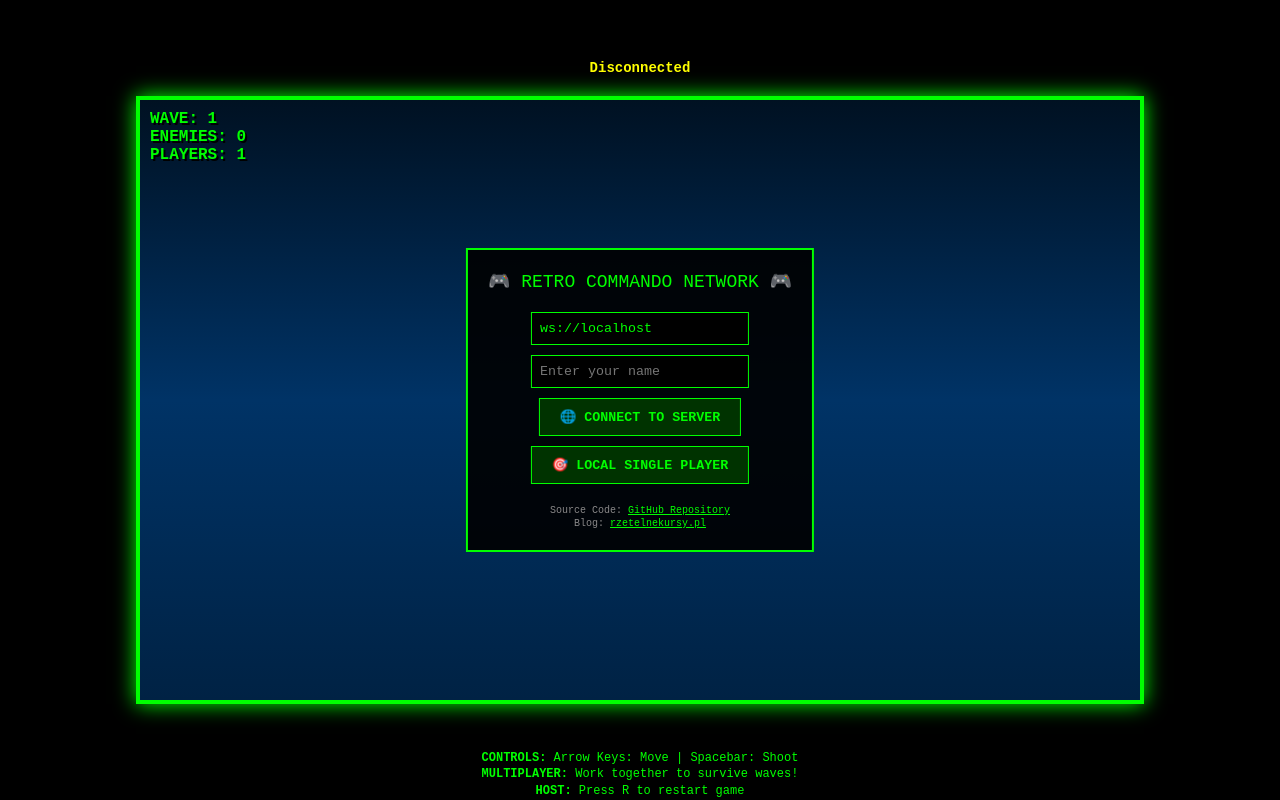
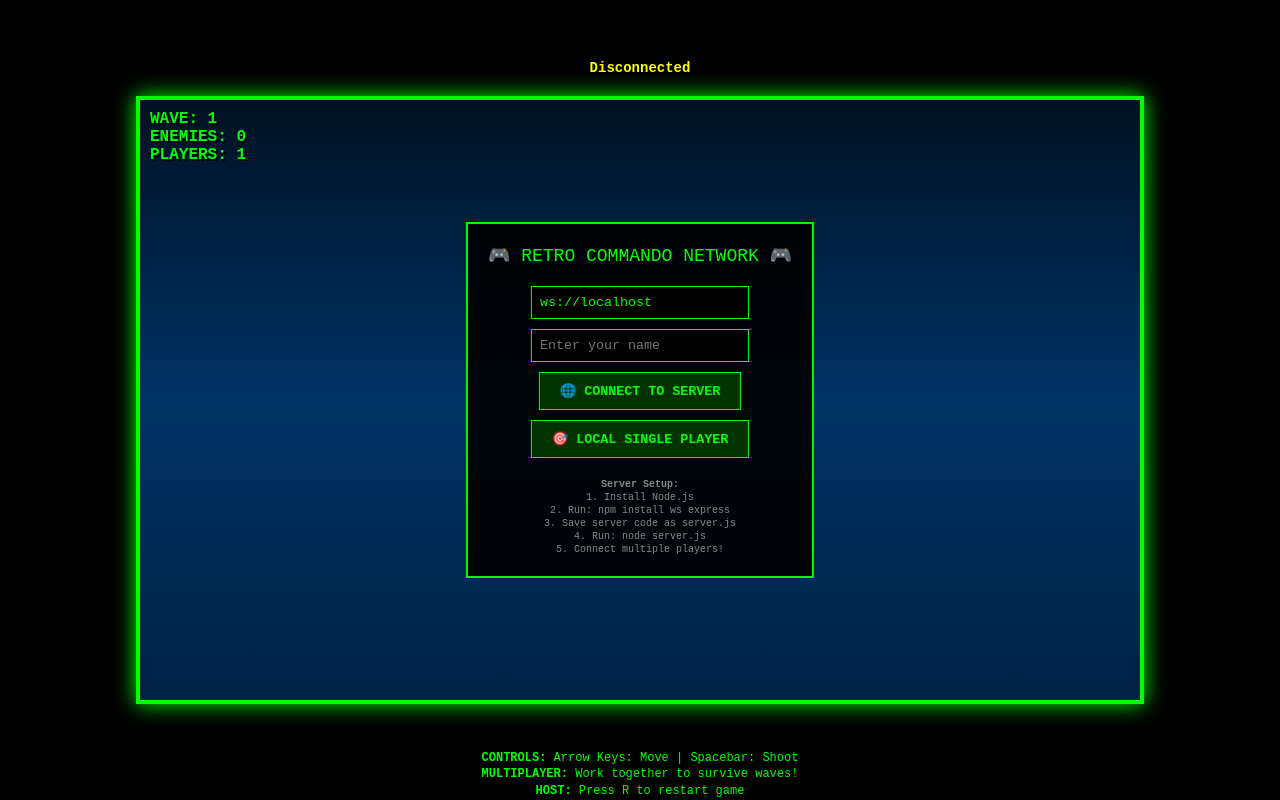
Before and after one commit to MariuszFerdyn/ThePilot-Scramble-retro-game-by-AI, a website: page index.html in a window 1280 px wide. Drawn offline with Linux system fonts and the light colour scheme.

Commit message:
restored

```diff
--- a/index.html
+++ b/index.html
@@ -142,15 +142,6 @@
             line-height: 1.3;
         }
 
-        .setup-instructions a {
-            color: #00ff00;
-            text-decoration: underline;
-        }
-
-        .setup-instructions a:hover {
-            color: #00ffff;
-        }
-
         .hidden { display: none; }
     </style>
 </head>
@@ -173,8 +164,12 @@
                 <button onclick="startLocalGame()">🎯 LOCAL SINGLE PLAYER</button>
             </div>
             <div class="setup-instructions">
-                Source Code: <a href="https://github.com/MariuszFerdyn/ThePilot-Scramble-retro-game-by-AI" target="_blank">GitHub Repository</a><br>
-                Blog: <a href="https://rzetelnekursy.pl/" target="_blank">rzetelnekursy.pl</a>
+                <strong>Server Setup:</strong><br>
+                1. Install Node.js<br>
+                2. Run: npm install ws express<br>
+                3. Save server code as server.js<br>
+                4. Run: node server.js<br>
+                5. Connect multiple players!
             </div>
         </div>
 
@@ -716,22 +711,14 @@
 
         // Drawing functions
         function drawBackground() {
-            // Initialize backgroundOffset if it's NaN or undefined (network mode fix)
-            if (isNaN(gameState.backgroundOffset) || gameState.backgroundOffset === undefined) {
-                gameState.backgroundOffset = 0;
-            }
-
-            // Update background offset for animation
             gameState.backgroundOffset -= 1;
             if (gameState.backgroundOffset <= -40) {
                 gameState.backgroundOffset = 0;
             }
 
-            // Set line style
             ctx.strokeStyle = '#004400';
             ctx.lineWidth = 1;
 
-            // Draw vertical lines
             for (let x = gameState.backgroundOffset; x < canvas.width; x += 40) {
                 ctx.beginPath();
                 ctx.moveTo(x, 0);
@@ -739,7 +726,6 @@
                 ctx.stroke();
             }
 
-            // Draw horizontal lines
             for (let y = 0; y < canvas.height; y += 40) {
                 ctx.beginPath();
                 ctx.moveTo(0, y);
```
